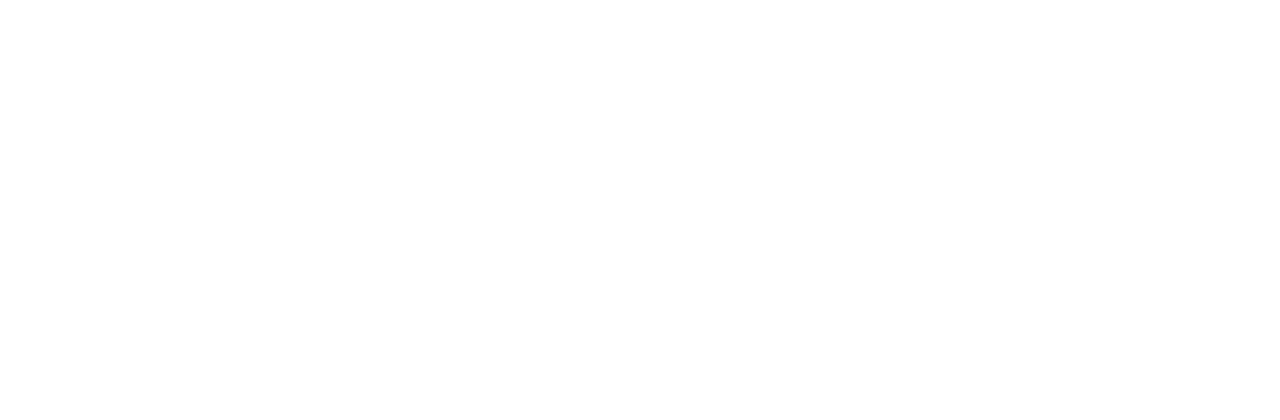
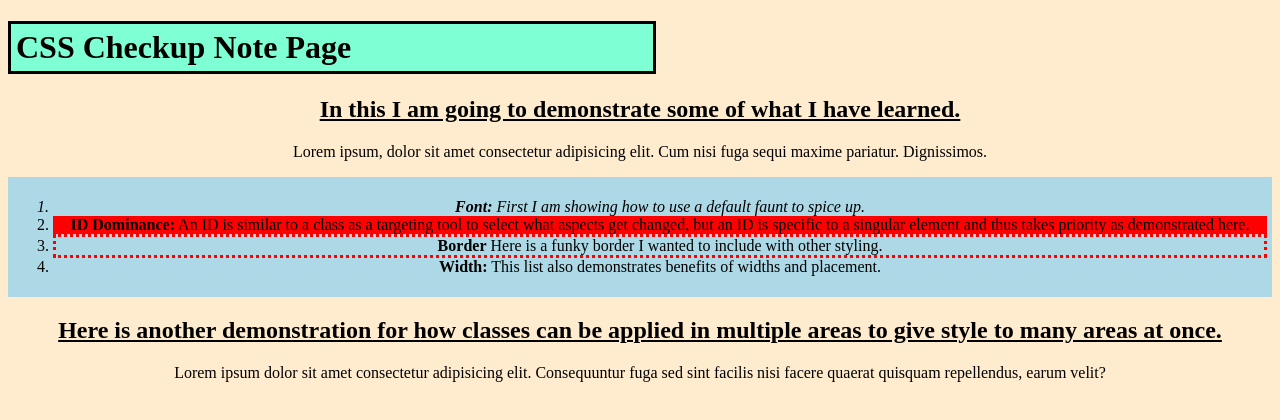
Before and after one commit to connorstewart4/CSSCheckup, a plain HTML site: page index.html in a window 1280 px wide. Drawn offline with Linux system fonts and the light colour scheme.

Commit message:
checkup complete

```diff
--- a/index.html
+++ b/index.html
@@ -5,9 +5,29 @@
     <meta http-equiv="X-UA-Compatible" content="IE=edge">
     <meta name="viewport" content="width=device-width, initial-scale=1.0">
     <link rel="stylesheet" href="main.css">
-    <title>Document</title>
+    <title>CSS Checkup</title>
 </head>
 <body>
+    <h1>CSS Checkup Note Page</h1>
+    <div class="intro">
+        <h2>In this I am going to demonstrate some of what I have learned.</h2>
+        <p>Lorem ipsum, dolor sit amet consectetur adipisicing elit. Cum nisi fuga sequi maxime pariatur. Dignissimos.</p>
+    </div>
 
+    <div class="cascade">
+        <ol>
+            <li id="font"><strong>Font:</strong> First I am showing how to use a default faunt to spice up.</li>
+            <li id="dominance"><strong>ID Dominance:</strong> An ID is similar to a class as a targeting tool to select what aspects get changed,
+                 but an ID is specific to a singular element and thus takes priority as demonstrated here.</li>
+
+            <li id="border"><strong>Border</strong> Here is a funky border I wanted to include with other styling.</li>
+            <li><strong>Width:</strong> This list also demonstrates benefits of widths and placement.</li>
+        </ol>
+    </div>
+
+    <div class="intro">
+        <h2>Here is another demonstration for how classes can be applied in multiple areas to give style to many areas at once.</h2>
+        <p>Lorem ipsum dolor sit amet consectetur adipisicing elit. Consequuntur fuga sed sint facilis nisi facere quaerat quisquam repellendus, earum velit?</p>
+    </div>
 </body>
 </html>
--- a/main.css
+++ b/main.css
@@ -0,0 +1,37 @@
+h1{
+    border: solid;
+    padding: 5px;
+    background-color: aquamarine;
+    width: 50%;
+}
+
+#font{
+font-style: italic;
+}
+
+body{
+    background-color: blanchedalmond;
+}
+
+#dominance{
+    background-color: red;
+}
+
+.intro{
+    text-align: center;
+}
+
+.intro h2{
+    text-decoration: underline;
+}
+
+.cascade{
+    background-color: lightblue;
+    text-align: center;
+    padding: 5px;
+}
+
+#border{
+    border: dotted;
+    border-color: red;
+}
```
